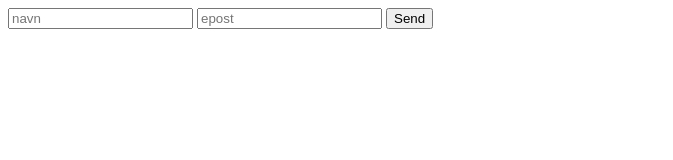
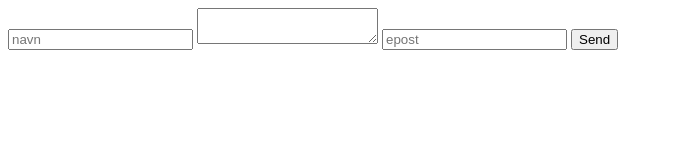
Before and after one commit to strahinjam582/send_email, a plain HTML site: page index.html in a window 1280 px wide. Shown: the whole page, without its empty margins (0-673 px from the left). Drawn offline with Linux system fonts and the light colour scheme.

Commit message:
Update index.html

```diff
--- a/index.html
+++ b/index.html
@@ -1,6 +1,7 @@
 <body>
     <form action="https://formsubmit.co/strahinjam@viken.no" method="POST">
         <input placeholder="navn"type="text" name="name" required>
+        <textarea name="melding" id=""></textarea>
         <input placeholder="epost"type="email" name="email" required>
         <button type="submit">Send</button>
    </form>
```
